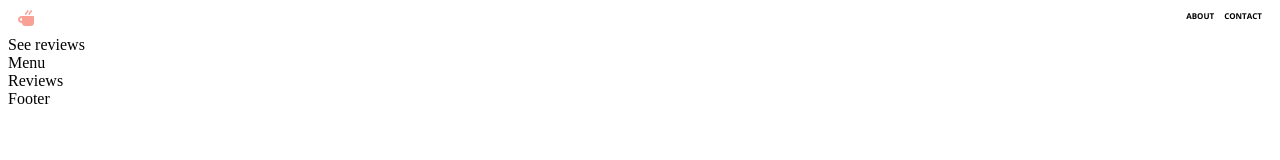
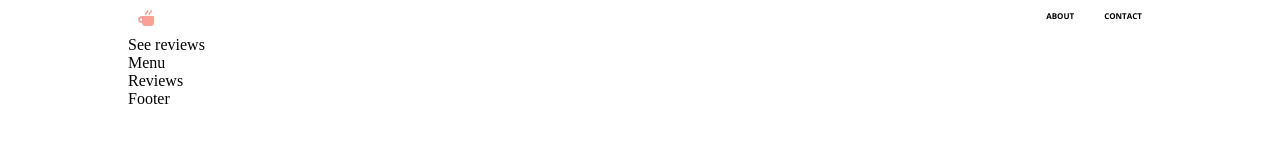
Before and after one commit to ronaldkwan93/coffee-website, a plain HTML site: page index.html in a window 1280 px wide. Drawn offline with nearby package versions, Linux system fonts and the light colour scheme; a web font is replaced by a local one.

Commit message:
updated nav bar

```diff
--- a/style.scss
+++ b/style.scss
@@ -1,12 +1,15 @@
+body {
+    margin: auto;
+    width: 80%;
 
-
+}
 nav {
     display: flex;
     justify-content: space-between;
     margin: 10px;
     .nav-bar {
         display: flex;
-        gap: 10px;
+        gap: 30px;
         p {
             margin: 0;
             font-size: 8px;
```
Also changed, not shown: style.css, 1 other file.
